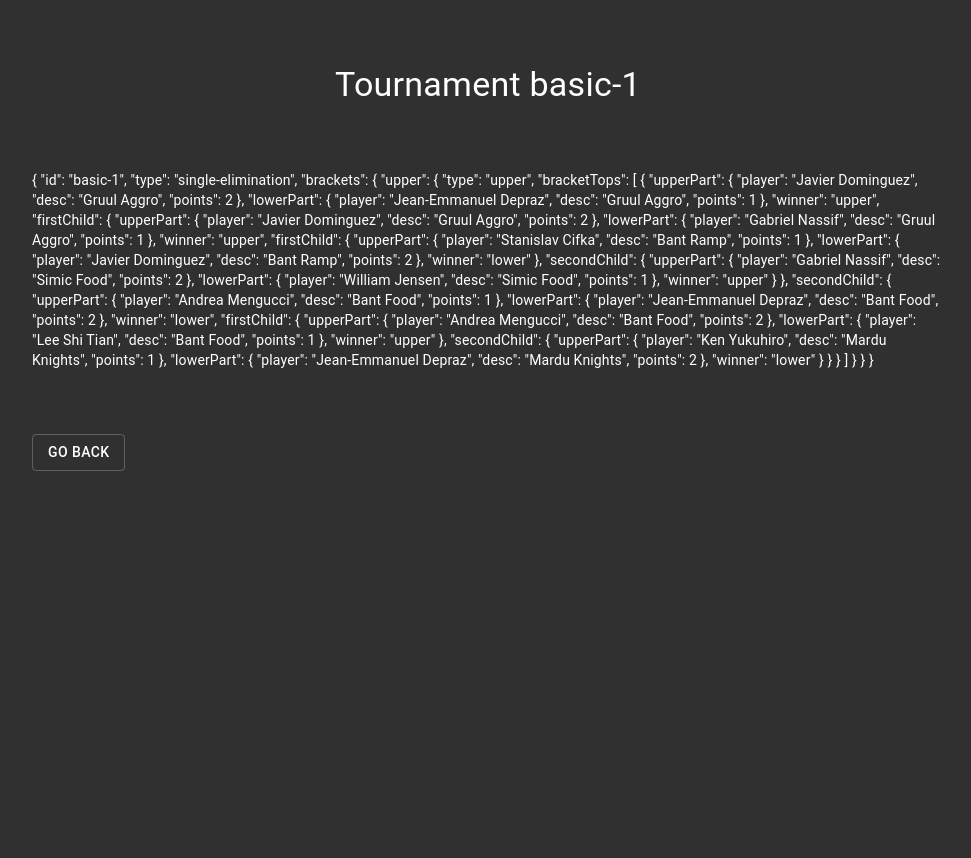
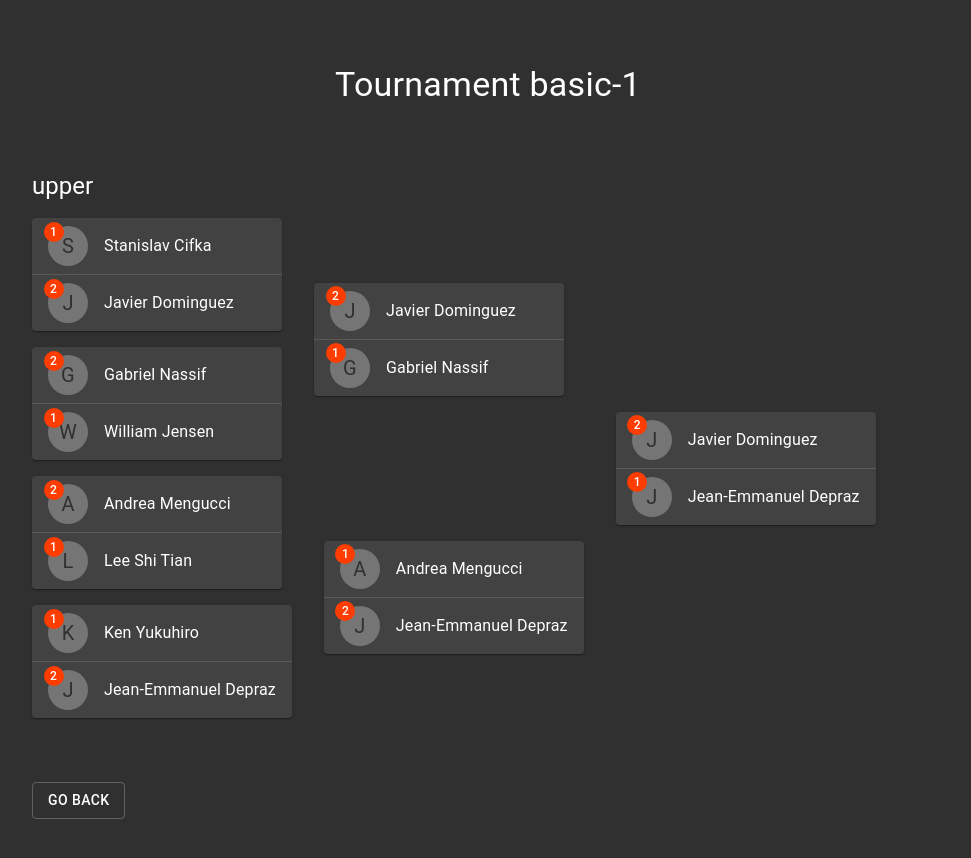
Before and after one commit to phaux/tournament-app, a React (Vite) app: page /tournaments/basic-1 in a window 1280 px wide. Shown: the top 858 px of the page, without its empty margins (152-1123 px from the left). Before the commit the page ends 800 px from the top, so only its background shows below. Built offline with nearby package versions, Linux system fonts and the light colour scheme; data requests are answered from the project's data file.

Commit message:
add basic bracket display using flexbox

```diff
--- a/src/App.tsx
+++ b/src/App.tsx
@@ -1,5 +1,5 @@
 import { Container, createMuiTheme, CssBaseline } from "@material-ui/core"
-import { lightBlue, pink } from "@material-ui/core/colors"
+import { deepOrange, orange } from "@material-ui/core/colors"
 import { ThemeProvider } from "@material-ui/styles"
 import * as React from "react"
 import { BrowserRouter, Redirect, Route, Switch } from "react-router-dom"
@@ -9,8 +9,8 @@ import { Spinner } from "./common/Spinner"
 const theme = createMuiTheme({
   palette: {
     type: "dark",
-    primary: lightBlue,
-    secondary: pink,
+    primary: orange,
+    secondary: deepOrange,
   },
 })
 
--- /dev/null
+++ b/src/tournaments/BracketView.tsx
@@ -0,0 +1,22 @@
+import { Box, Typography } from "@material-ui/core"
+import * as React from "react"
+import { Bracket } from "../common/api"
+import { MatchView } from "./MatchView"
+
+export function BracketView(props: { bracket: Bracket }) {
+  const { bracket } = props
+
+  return (
+    <Box my={4}>
+      <Box my={2}>
+        <Typography variant="h5">{bracket.type}</Typography>
+      </Box>
+
+      <Box my={2}>
+        {bracket.bracketTops.map((match, idx) => (
+          <MatchView key={idx} match={match} />
+        ))}
+      </Box>
+    </Box>
+  )
+}
--- /dev/null
+++ b/src/tournaments/MatchCard.tsx
@@ -0,0 +1,18 @@
+import { Divider, List, Paper } from "@material-ui/core"
+import * as React from "react"
+import { Match } from "../common/api"
+import { PlayerBox } from "./PlayerBox"
+
+export function MatchCard(props: { match: Match }) {
+  const { match } = props
+
+  return (
+    <Paper>
+      <List disablePadding>
+        <PlayerBox player={match.upperPart} isWinner={match.winner === "upper"} />
+        <Divider />
+        <PlayerBox player={match.lowerPart} isWinner={match.winner === "lower"} />
+      </List>
+    </Paper>
+  )
+}
--- /dev/null
+++ b/src/tournaments/MatchView.tsx
@@ -0,0 +1,24 @@
+import { Box } from "@material-ui/core"
+import * as React from "react"
+import { Match } from "../common/api"
+import { MatchCard } from "./MatchCard"
+
+export function MatchView(props: { match: Match }) {
+  const { match } = props
+
+  return (
+    <Box m={-2} display="flex" flexDirection="row" alignItems="center">
+      {(match.firstChild || match.secondChild) && (
+        <Box m={2} display="flex" flexDirection="column" justifyContent="space-evenly">
+          {match.firstChild && <MatchView match={match.firstChild} />}
+          {match.firstChild && match.secondChild && <Box my={1} />}
+          {match.secondChild && <MatchView match={match.secondChild} />}
+        </Box>
+      )}
+
+      <Box m={2} minWidth={250}>
+        <MatchCard match={match} />
+      </Box>
+    </Box>
+  )
+}
--- /dev/null
+++ b/src/tournaments/PlayerBox.tsx
@@ -0,0 +1,29 @@
+import { Avatar, Badge, Box, ListItem, ListItemAvatar, ListItemText } from "@material-ui/core"
+import * as React from "react"
+import { Player } from "../common/api"
+
+export function PlayerBox(props: { player: Player; isWinner?: boolean }) {
+  const { player, isWinner = false } = props
+
+  return (
+    <ListItem>
+      <ListItemAvatar>
+        <Badge
+          title="Score"
+          badgeContent={player.points}
+          anchorOrigin={{ horizontal: "left", vertical: "top" }}
+          overlap="circle"
+          color="secondary"
+        >
+          <Box clone bgcolor={isWinner ? "primary.main" : undefined}>
+            <Avatar>{player.player[0]}</Avatar>
+          </Box>
+        </Badge>
+      </ListItemAvatar>
+      <ListItemText
+        primary={player.player}
+        // secondary={player.desc}
+      />
+    </ListItem>
+  )
+}
--- a/src/tournaments/TournamentView.tsx
+++ b/src/tournaments/TournamentView.tsx
@@ -4,6 +4,7 @@ import { useParams } from "react-router"
 import { Link } from "react-router-dom"
 import { Tournament, useApi } from "../common/api"
 import { Spinner } from "../common/Spinner"
+import { BracketView } from "./BracketView"
 
 export default function TournamentView() {
   const { tournamentId } = useParams<Record<string, string>>()
@@ -19,7 +20,9 @@ export default function TournamentView() {
 
       {tournament != null ? (
         <Box my={8}>
-          <Typography variant="body2">{JSON.stringify(tournament, null, 2)}</Typography>
+          <BracketView bracket={tournament.brackets.upper} />
+          {tournament.brackets.lower && <BracketView bracket={tournament.brackets.lower} />}
+          {tournament.brackets.final && <BracketView bracket={tournament.brackets.final} />}
         </Box>
       ) : (
         <Spinner />
```
Also changed, not shown: 1 other file (tests, documents, lock files or other folders).
